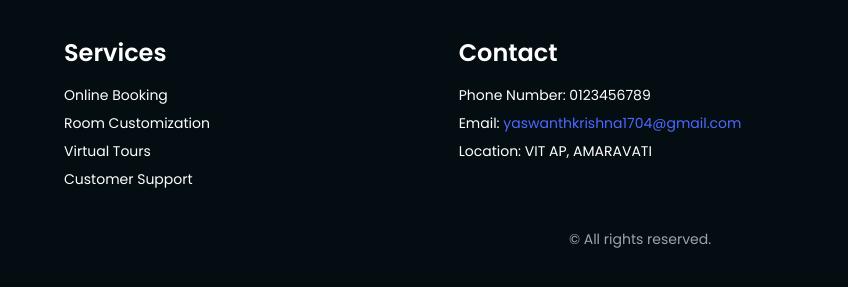
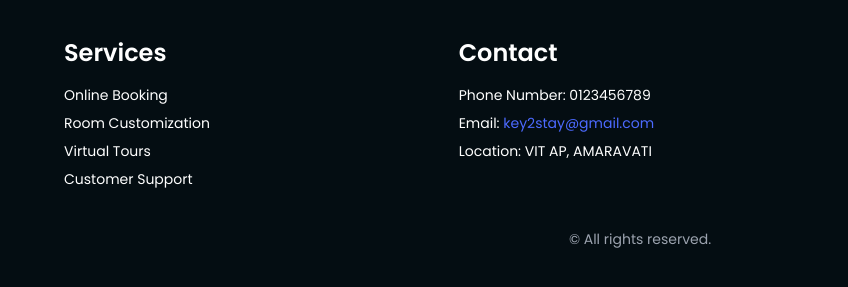
Before and after one commit to Yaswanth-Krishna17/Key2Stay, a website: page home.html in a window 1280 px wide. Shown: the part 1643-1930 px from the top of the page, 0-848 px from the left. Drawn offline with nearby package versions, Linux system fonts and the light colour scheme; files whose address does not match are found by name.

Commit message:
home.html

```diff
--- a/home.html
+++ b/home.html
@@ -139,7 +139,7 @@
                     <h3 class="text-2xl font-semibold mb-4">Contact</h3>
                     <ul class="space-y-2 text-sm">
                         <li>Phone Number: 0123456789</li>
-                        <li>Email: <a href="mailto:amrutha4336@gmail.com" class="text-[#4C6AFF]">yaswanthkrishna1704@gmail.com</a></li>
+                        <li>Email: <a href="mailto: yaswanthkrishna1704@gmail.com" class="text-[#4C6AFF]">key2stay@gmail.com</a></li>
                         <li>Location: VIT AP, AMARAVATI</li>
                     </ul>
                 </div>
```
